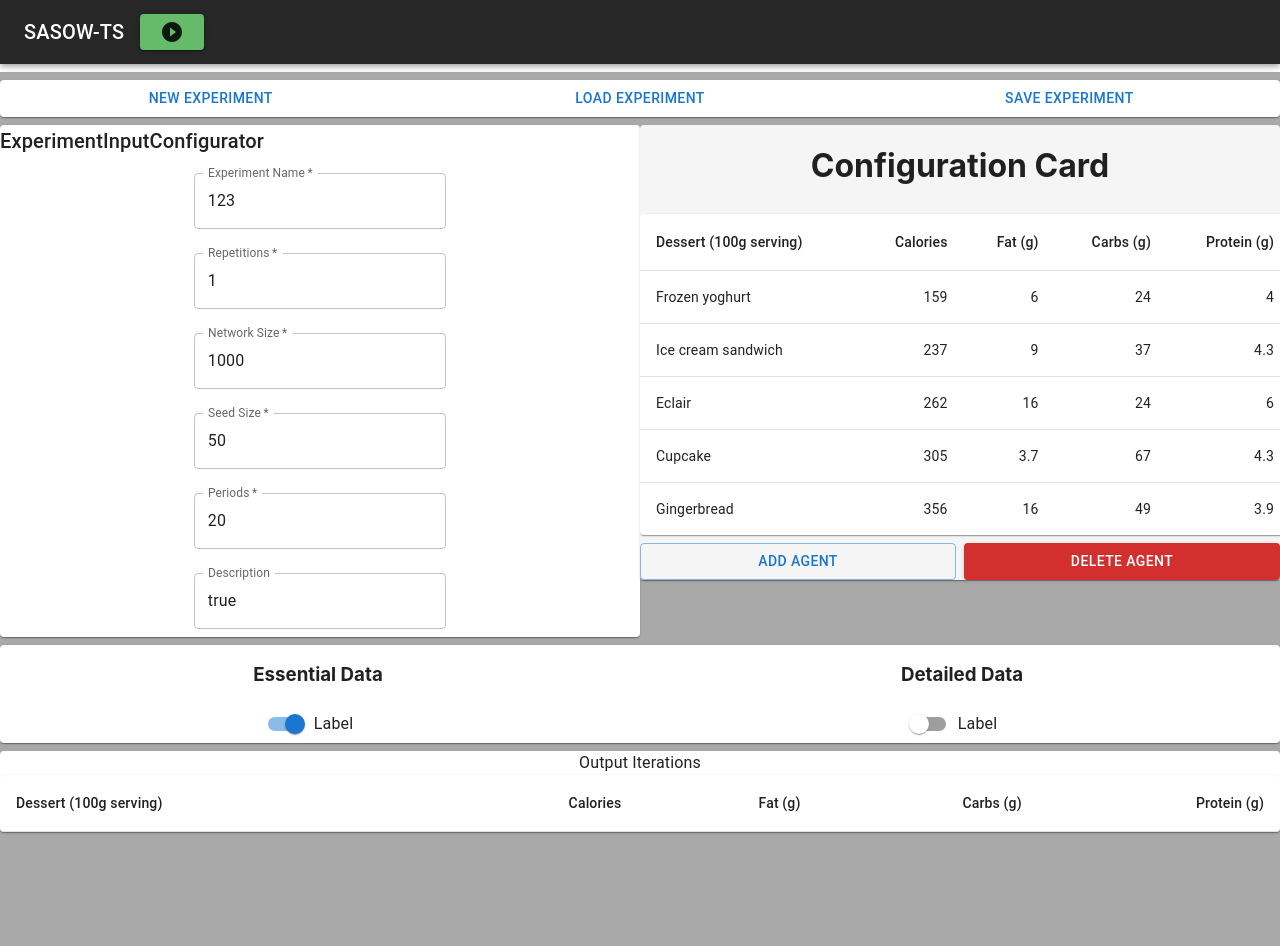
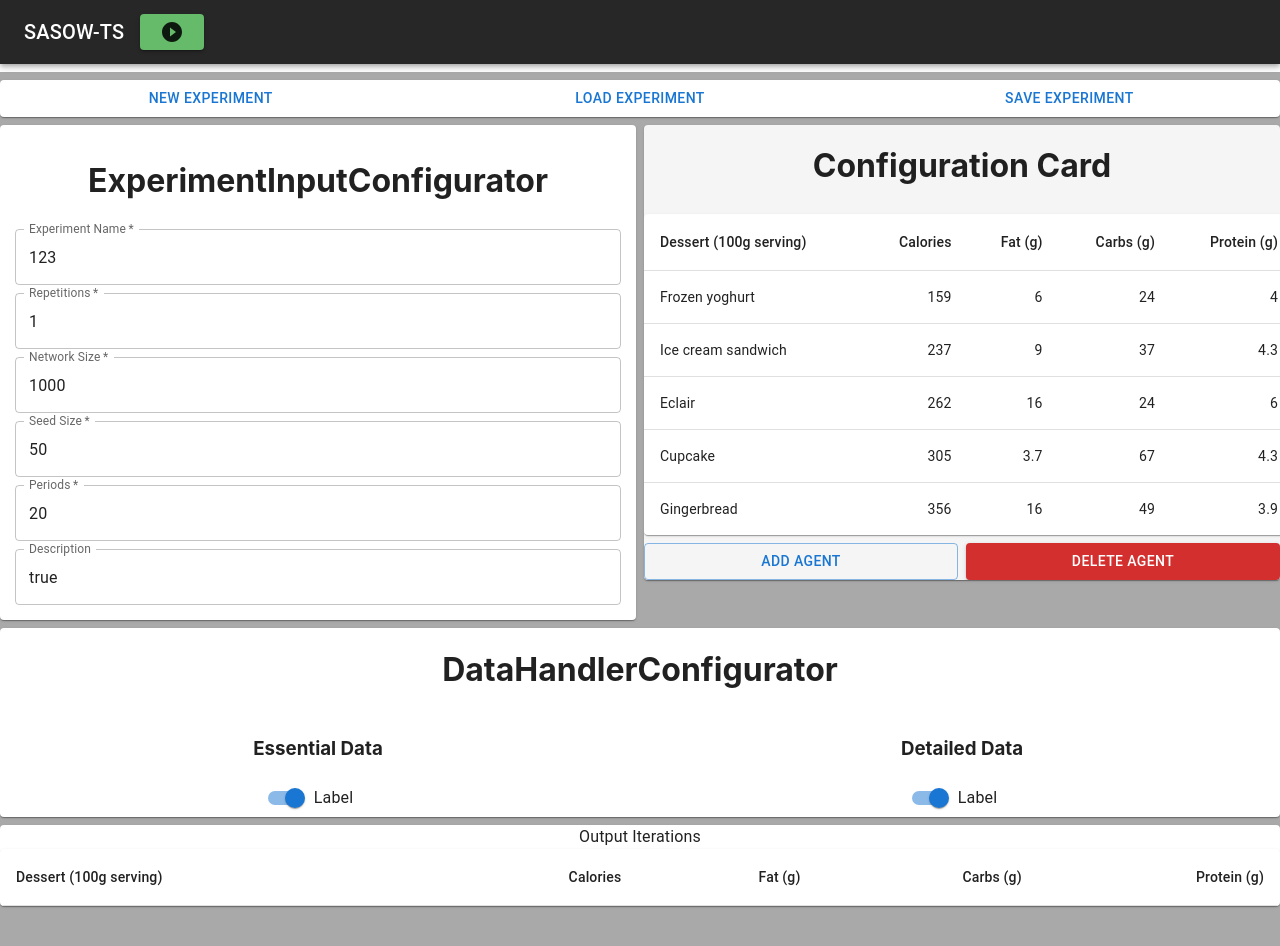
Before and after one commit to sasow-org/sasow-org.github.io, a React (Create React App) app: page / in a window 1280 px wide. Shown: the top 946 px of the page. Built offline with nearby package versions, Linux system fonts and the light colour scheme.

Commit message:
feat: datahandler configurator conected with the model

```diff
--- a/src/components/Cards/ConfigurationCard/ConfigurationCard.tsx
+++ b/src/components/Cards/ConfigurationCard/ConfigurationCard.tsx
@@ -11,7 +11,7 @@ import {
     TableRow
 } from "@mui/material";
 
-export default function ConfigurationCard() {
+export default function ConfigurationCard(props) {
     function createData(
         name: string,
         calories: number,
@@ -81,9 +81,5 @@ export default function ConfigurationCard() {
                 </Button>
             </Grid>
         </Grid>
-
-
-
-
     </Card>
 }
--- a/src/components/Cards/DataHandlerOptionsCard/DataHandlerOptionsCard.tsx
+++ b/src/components/Cards/DataHandlerOptionsCard/DataHandlerOptionsCard.tsx
@@ -1,29 +1,37 @@
 import {Button, Card, FormControlLabel, Grid, Switch} from "@mui/material";
 import React from "react";
+import Typography from "@mui/material/Typography";
 
 
-export default function DataHandlerOptionsCard() {
+export default function DataHandlerOptionsCard(props) {
 
     const [checked, setChecked] = React.useState(true);
 
     const handleChange = (event: React.ChangeEvent<HTMLInputElement>) => {
+        //console.log("OnHandleChange antes de setCheked: ",experimentConfig)
         setChecked(event.target.checked);
+        props.experimentConfig.detailedData = event.target.checked;
+        //console.log("OnHandleChange despues de setCheked: ",experimentConfig)
     };
 
+    const experimentConfig = props.experimentConfig
 
     return <Card>
         <Grid container spacing={1}>
+            <Grid item xs={12}>
+                <h1>DataHandlerConfigurator</h1>
+            </Grid>
             <Grid item xs={6}>
                 <h3>
                     Essential Data
                 </h3>
-                <FormControlLabel control={<Switch checked={true} />} label="Label" />
+                <FormControlLabel control={<Switch checked={experimentConfig.essentialData} />} label="Label" />
             </Grid>
             <Grid item xs={6}>
                 <h3>
                     Detailed Data
                 </h3>
-                <FormControlLabel control={<Switch defaultChecked={false}  />} label="Label" />
+                <FormControlLabel control={<Switch checked={experimentConfig.detailedData}  onChange={handleChange}/>} label="Label" />
             </Grid>
         </Grid>
     </Card>
--- a/src/components/Cards/ExperimentInputCard/ExperimentInputCard.tsx
+++ b/src/components/Cards/ExperimentInputCard/ExperimentInputCard.tsx
@@ -57,22 +57,13 @@ export default function ExperimentInputCard(props) {
     return <Card>
         <Box
             component="form"
-            sx={{
-                '& .MuiTextField-root': { m: 1, width: '25ch' },
-            }}
+            margin="15px"
             noValidate
             autoComplete="off"
         >
             <Grid container spacing={1}>
                 <Grid item xs={12}>
-                    <Typography
-                        variant="h6"
-                        noWrap
-                        component="div"
-                        sx={{ mr: 2, display: { xs: 'none', md: 'flex' } }}
-                    >
-                        ExperimentInputConfigurator
-                    </Typography>
+                    <h1>ExperimentInputConfigurator</h1>
                 </Grid>
                 <Grid item xs={12}>
                     <TextField
--- a/src/components/Cards/ExperimentsOptionsCard/ExperimentsOptionsCard.tsx
+++ b/src/components/Cards/ExperimentsOptionsCard/ExperimentsOptionsCard.tsx
@@ -1,7 +1,7 @@
 import * as React from 'react';
 import {Button, Card, Grid} from "@mui/material";
 
-export default function ExperimentsOptionsCard() : JSX.Element {
+export default function ExperimentsOptionsCard() {
 
     return (
         <Card>
--- a/src/components/TemplateLayout.tsx
+++ b/src/components/TemplateLayout.tsx
@@ -22,19 +22,17 @@ export default function TemplateLayout(props){
                 <Grid item xs={12}>
                     <ExperimentsOptionsCard />
                 </Grid>
-                <Grid container item xs={12}>
-                    <Grid item xs={6}>
-                        <ExperimentInputCard experimentConfig={experimentConfig}/>
-                    </Grid>
-                    <Grid item xs={6}>
-                        <ConfigurationCard/>
-                    </Grid>
+                <Grid item xs={6}>
+                    <ExperimentInputCard experimentConfig={experimentConfig}/>
+                </Grid>
+                <Grid item xs={6}>
+                    <ConfigurationCard experimentConfig={experimentConfig}/>
                 </Grid>
                 <Grid item xs={12}>
-                    <DataHandlerOptionsCard/>
+                    <DataHandlerOptionsCard experimentConfig={experimentConfig}/>
                 </Grid>
                 <Grid item xs={12}>
-                    <OutputIterationsCard/>
+                    <OutputIterationsCard />
                 </Grid>
             </Grid>
         </Box>
```
